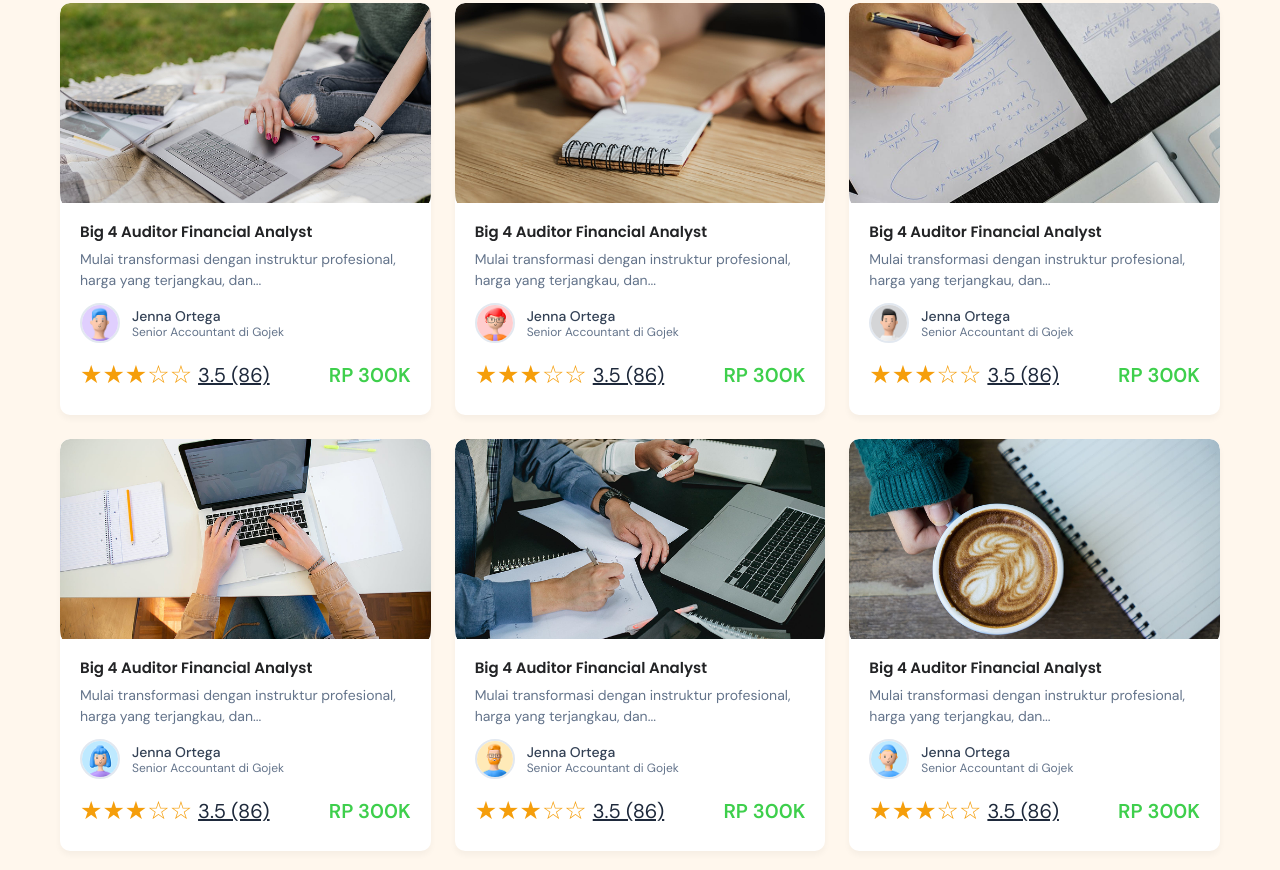
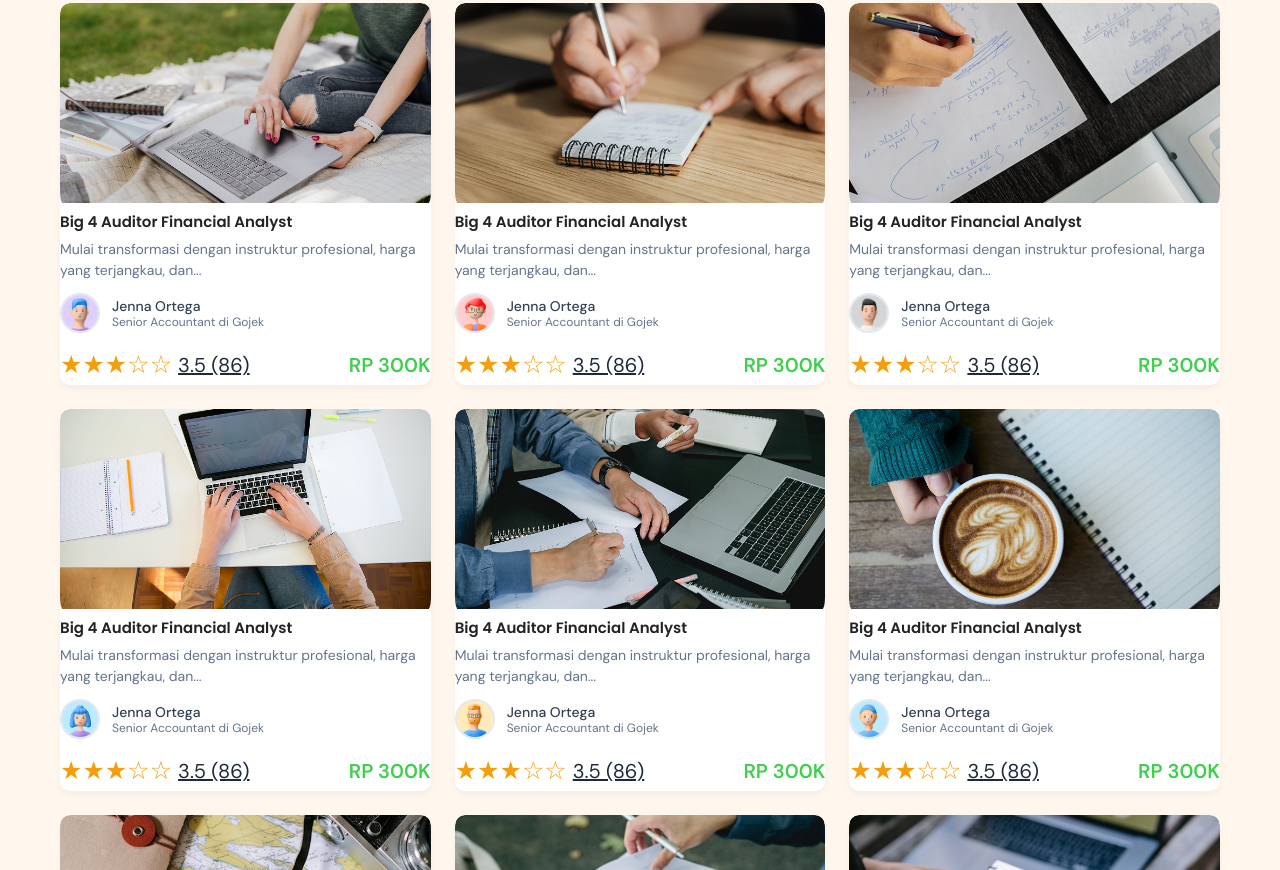
Before and after one commit to kustoro25/Mission-3-Harisenin, a plain HTML site: page index.html in a window 1280 px wide. Shown: the part 890-1760 px from the top of the page. Drawn offline with Linux system fonts and the light colour scheme.

Commit message:
menghapus padding pada class course-info dan menambahkan margin-top , pada file asset/css/style.css

```diff
--- a/asset/css/style.css
+++ b/asset/css/style.css
@@ -326,7 +326,7 @@ header {
 }
 
 .course-info {
-  padding: 20px;
+  margin-top: 10px;
   width: 100%;
   flex-grow: 1;
   display: flex;
```
